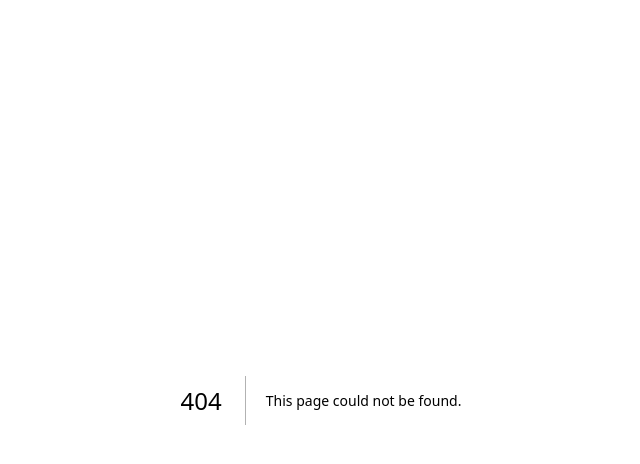
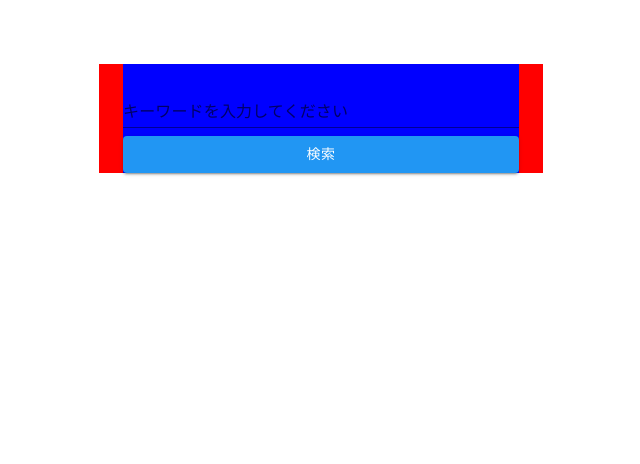
Before and after one commit to yona3/nextjs-handson, a Next.js app: page /part1/mui in a window 1280 px wide. Before the commit this address had no page. Shown: the top 464 px of the page, without its empty margins (319-959 px from the left). Built offline with nearby package versions, Linux system fonts and the light colour scheme.

Commit message:
add part1/mui

```diff
--- a/pages/_app.js
+++ b/pages/_app.js
@@ -1,7 +1,22 @@
+import App from 'next/app';
+import Head from 'next/head';
+import { ThemeProvider } from '@mui/material';
+import CssBaseline from '@mui/material/CssBaseline';
+import theme from '/styles/theme';
 import '../styles/globals.css';
 
 function MyApp({ Component, pageProps }) {
-  return <Component {...pageProps} />;
+  return (
+    <>
+      <Head>
+        <title>Next.js handson</title>
+      </Head>
+      <ThemeProvider theme={theme}>
+        <CssBaseline />
+        <Component {...pageProps} />
+      </ThemeProvider>
+    </>
+  );
 }
 
 export default MyApp;
--- /dev/null
+++ b/pages/part1/mui.js
@@ -0,0 +1,41 @@
+import React from 'react';
+/** @jsxImportSource @emotion/react */
+import { css } from '@emotion/react';
+import Container from '@mui/material/Container';
+import Box from '@mui/material/Box';
+import TextField from '@mui/material/TextField';
+import Button from '@mui/material/Button';
+
+const styles = {
+  container: css`
+    background-color: red;
+  `,
+  box: css`
+    background-color: blue;
+  `,
+};
+
+const Mui = () => {
+  return (
+    <Container component="main" maxWidth="xs" css={styles.container}>
+      <Box
+        component="form"
+        noValidate
+        sx={{
+          marginTop: 8,
+          display: 'flex',
+          flexDirection: 'column',
+          alignItems: 'center',
+        }}
+        css={styles.box}
+      >
+        <TextField label="キーワードを入力してください" variant="standard" margin="normal" fullWidth />
+        <Button variant="contained" margin="normal" fullWidth>
+          検索
+        </Button>
+      </Box>
+    </Container>
+  );
+};
+
+export default Mui;
--- /dev/null
+++ b/styles/theme.js
@@ -0,0 +1,12 @@
+import * as React from 'react';
+import { createTheme } from '@mui/material/styles';
+import { blue, purple } from '@mui/material/colors';
+
+const theme = createTheme({
+  palette: {
+    primary: blue,
+    secondary: purple,
+  },
+});
+
+export default theme;
```
